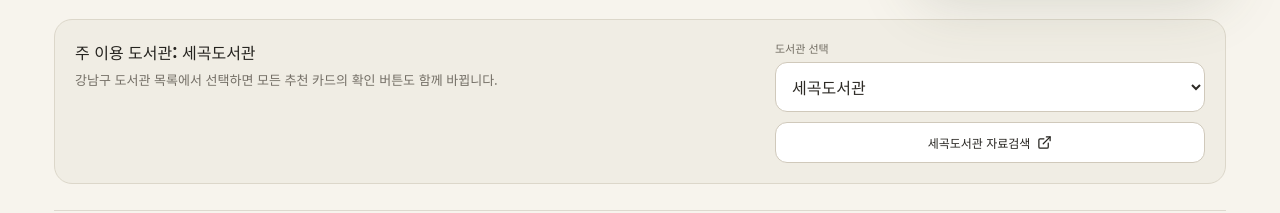
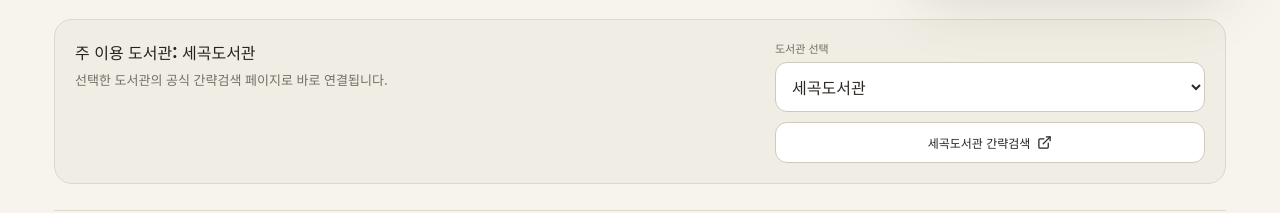
Before and after one commit to isaac0226/suggestbook, a React (Vite) app: page / in a window 1280 px wide. Shown: the part 445-658 px from the top of the page. Built offline with nearby package versions, Linux system fonts and the light colour scheme.

Commit message:
Fix all Gangnam library simple search links

```diff
--- a/src/App.jsx
+++ b/src/App.jsx
@@ -3,15 +3,36 @@
 import { catalog, profiles } from './catalog';
 
 const STORAGE_KEY = 'suggestbook-state-v1';
-const GANGNAM_SEARCH_URL = 'https://library.gangnam.go.kr/sklib/menu/11285/program/30001/plusSearchSimple.do';
+const INTEGRATED_SEARCH_URL = 'https://library.gangnam.go.kr/intro/menu/10003/program/30001/plusSearchSimple.do';
 
 const LIBRARIES = [
-  '세곡도서관', '도곡정보문화도서관', '개포하늘꿈도서관', '논현도서관', '논현문화마루도서관',
-  '논현문화마루도서관(별관)', '대치1작은도서관', '대치도서관', '못골도서관', '못골한옥어린이도서관',
-  '삼성도서관', '세곡마루도서관', '역삼2작은도서관', '역삼도서관', '역삼푸른솔도서관',
-  '열린도서관', '일원라온영어도서관', '정다운도서관', '즐거운도서관', '청담도서관',
-  '행복한도서관', '개포4동주민도서관', '도곡2동주민도서관', '신사동주민도서관', '압구정동주민도서관',
-  '일원본동주민도서관', '개포1동주민도서관'
+  { name: '세곡도서관', url: 'https://library.gangnam.go.kr/sklib/menu/11285/program/30001/plusSearchSimple.do' },
+  { name: '도곡정보문화도서관', url: 'https://library.gangnam.go.kr/dogoklib/menu/10085/program/30001/plusSearchSimple.do' },
+  { name: '개포하늘꿈도서관', url: 'https://library.gangnam.go.kr/hnkklib/menu/13166/program/30001/plusSearchSimple.do' },
+  { name: '논현도서관', url: 'https://library.gangnam.go.kr/nhlib/menu/10186/program/30001/plusSearchSimple.do' },
+  { name: '논현문화마루도서관', url: 'https://library.gangnam.go.kr/nmmlib/menu/13426/program/30001/plusSearchSimple.do' },
+  { name: '논현문화마루도서관(별관)', url: INTEGRATED_SEARCH_URL, integrated: true },
+  { name: '대치1작은도서관', url: 'https://library.gangnam.go.kr/dch1lib/menu/11137/program/30001/plusSearchSimple.do' },
+  { name: '대치도서관', url: 'https://library.gangnam.go.kr/dchlib/menu/10265/program/30001/plusSearchSimple.do' },
+  { name: '못골도서관', url: 'https://library.gangnam.go.kr/mglib/menu/10346/program/30001/plusSearchSimple.do' },
+  { name: '못골한옥어린이도서관', url: 'https://library.gangnam.go.kr/hchildlib/menu/10428/program/30001/plusSearchSimple.do' },
+  { name: '삼성도서관', url: 'https://library.gangnam.go.kr/sslib/menu/11211/program/30001/plusSearchSimple.do' },
+  { name: '세곡마루도서관', url: 'https://library.gangnam.go.kr/segokmarulib/menu/11487/program/30001/plusSearchSimple.do' },
+  { name: '역삼2동작은도서관', url: 'https://library.gangnam.go.kr/ys2lib/menu/11358/program/30001/plusSearchSimple.do' },
+  { name: '역삼도서관', url: 'https://library.gangnam.go.kr/yslib/menu/10512/program/30001/plusSearchSimple.do' },
+  { name: '역삼푸른솔도서관', url: 'https://library.gangnam.go.kr/ysplib/menu/10591/program/30001/plusSearchSimple.do' },
+  { name: '열린도서관', url: 'https://library.gangnam.go.kr/yllib/menu/10670/program/30001/plusSearchSimple.do' },
+  { name: '일원라온영어도서관', url: 'https://library.gangnam.go.kr/englib/menu/11580/program/30001/plusSearchSimple.do' },
+  { name: '정다운도서관', url: 'https://library.gangnam.go.kr/jdwlib/menu/10748/program/30001/plusSearchSimple.do' },
+  { name: '즐거운도서관', url: 'https://library.gangnam.go.kr/jgwlib/menu/10827/program/30001/plusSearchSimple.do' },
+  { name: '청담도서관', url: 'https://library.gangnam.go.kr/cdlib/menu/10906/program/30001/plusSearchSimple.do' },
+  { name: '행복한도서관', url: 'https://library.gangnam.go.kr/happylib/menu/10985/program/30001/plusSearchSimple.do' },
+  { name: '개포4동주민도서관', url: INTEGRATED_SEARCH_URL, integrated: true },
+  { name: '도곡2동주민도서관', url: INTEGRATED_SEARCH_URL, integrated: true },
+  { name: '신사동주민도서관', url: INTEGRATED_SEARCH_URL, integrated: true },
+  { name: '압구정동주민도서관', url: INTEGRATED_SEARCH_URL, integrated: true },
+  { name: '일원본동주민도서관', url: INTEGRATED_SEARCH_URL, integrated: true },
+  { name: '개포1동주민도서관', url: INTEGRATED_SEARCH_URL, integrated: true },
 ];
 
 function getWeekKey(date = new Date()) {
@@ -59,7 +80,7 @@
     localStorage.setItem(STORAGE_KEY, JSON.stringify(state));
   }, [state]);
 
-  const selectedLibrary = state.library || '세곡도서관';
+  const selectedLibrary = LIBRARIES.find((library) => library.name === state.library) || LIBRARIES[0];
 
   const recommendations = useMemo(() => {
     const result = {};
@@ -118,11 +139,12 @@
   const openLibrarySearch = async (book) => {
     try {
       await navigator.clipboard.writeText(book.title);
-      showNotice(`“${book.title}” 제목을 복사했어요. 검색결과에서 ${selectedLibrary}만 체크해 주세요.`, 4000);
+      const extra = selectedLibrary.integrated ? ` 검색결과에서 ${selectedLibrary.name}만 체크해 주세요.` : '';
+      showNotice(`“${book.title}” 제목을 복사했어요.${extra}`, 4000);
     } catch {
-      showNotice(`${selectedLibrary}에서 “${book.title}”을 검색해 주세요.`, 3500);
+      showNotice(`${selectedLibrary.name}에서 “${book.title}”을 검색해 주세요.`, 3500);
     }
-    window.open(GANGNAM_SEARCH_URL, '_blank', 'noopener,noreferrer');
+    window.open(selectedLibrary.url, '_blank', 'noopener,noreferrer');
   };
 
   const testTelegram = async () => {
@@ -161,18 +183,18 @@
       <main>
         <section className="library-note">
           <div className="library-summary">
-            <strong>주 이용 도서관: {selectedLibrary}</strong>
-            <span>강남구 도서관 목록에서 선택하면 모든 추천 카드의 확인 버튼도 함께 바뀝니다.</span>
+            <strong>주 이용 도서관: {selectedLibrary.name}</strong>
+            <span>{selectedLibrary.integrated ? '이 도서관은 강남구 통합 간략검색으로 연결됩니다.' : '선택한 도서관의 공식 간략검색 페이지로 바로 연결됩니다.'}</span>
           </div>
           <div className="library-controls">
             <label>
               <span>도서관 선택</span>
-              <select value={selectedLibrary} onChange={(event) => setState((prev) => ({ ...prev, library: event.target.value }))}>
-                {LIBRARIES.map((library) => <option key={library} value={library}>{library}</option>)}
+              <select value={selectedLibrary.name} onChange={(event) => setState((prev) => ({ ...prev, library: event.target.value }))}>
+                {LIBRARIES.map((library) => <option key={library.name} value={library.name}>{library.name}</option>)}
               </select>
             </label>
-            <a href={GANGNAM_SEARCH_URL} target="_blank" rel="noreferrer">
-              {selectedLibrary} 자료검색 <ExternalLink size={15} />
+            <a href={selectedLibrary.url} target="_blank" rel="noreferrer">
+              {selectedLibrary.name} 간략검색 <ExternalLink size={15} />
             </a>
           </div>
         </section>
@@ -217,7 +239,7 @@
                 <p className="reason">{book.reason}</p>
               </div>
               <div className="book-actions">
-                <button className="library-button" onClick={() => openLibrarySearch(book)}><ExternalLink size={18} /> {selectedLibrary} 확인</button>
+                <button className="library-button" onClick={() => openLibrarySearch(book)}><ExternalLink size={18} /> {selectedLibrary.name} 확인</button>
                 <button className="read-button" onClick={() => toggleRead(activeProfile, book.id)} title="읽은 책으로 표시"><Circle size={20} /> 읽었어요</button>
               </div>
             </article>
@@ -247,7 +269,7 @@
 
       <footer>
         <strong>SuggestBook</strong>
-        <span>선택한 도서관은 이 브라우저에 저장됩니다. 현재는 강남구 통합검색 결과에서 선택 도서관만 확인하는 방식입니다.</span>
+        <span>선택한 도서관은 이 브라우저에 저장됩니다. 구립 도서관은 각 도서관의 공식 간략검색으로, 주민도서관은 강남구 통합 간략검색으로 연결됩니다.</span>
       </footer>
     </div>
   );
```
